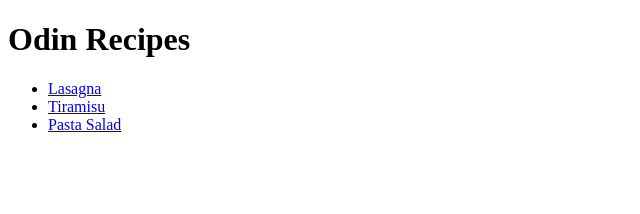
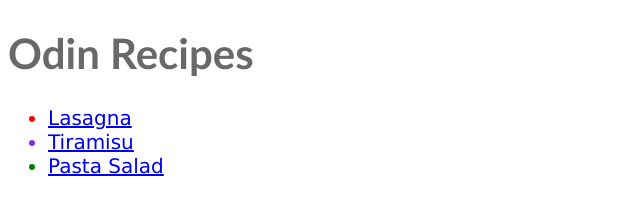
Before and after one commit to Dereniv/odin-recipes, a plain HTML site: page index.html in a window 1280 px wide. Shown: the whole page, without its empty margins (0-640 px from the left). Drawn offline with Linux system fonts and the light colour scheme.

Commit message:
Add basic styling for index.html
Modifies the title of the main page, add colored bullet list and change
some font sizes.

```diff
--- a/index.html
+++ b/index.html
@@ -3,14 +3,15 @@
 <html lang="en">
   <head>
     <meta charset="utf-8">
+    <link rel="stylesheet" href="style.css">
     <title> Odin Recipes </title>
   </head>
   <body>
     <h1>Odin Recipes</h1>
     <ul>
-        <li><a href="recipes/lasagna.html">Lasagna</a></li>
-        <li><a href="recipes/tiramisu.html">Tiramisu</a></li>
-        <li><a href="recipes/pasta_salad.html">Pasta Salad</a></li>
+        <li class="meat"><a href="recipes/lasagna.html">Lasagna</a></li>
+        <li class="dessert"><a href="recipes/tiramisu.html">Tiramisu</a></li>
+        <li class="vege"><a href="recipes/pasta_salad.html">Pasta Salad</a></li>
     </ul>
 
   </body>
--- a/style.css
+++ b/style.css
@@ -1 +1,33 @@
 /* style.css */
+
+h1 {
+    color:dimgrey;
+    font-family: 'Trebuchet MS', 'Lucida Sans Unicode', 'Lucida Grande', 'Lucida Sans', Arial, sans-serif;
+    font-size: 42px;
+    font-weight: "bold";
+    text-align: "center";
+}
+
+.list-pres {
+    font-family: 'Courier New', Courier, monospace;
+    font-family: 70 px;
+}
+
+.meat,
+.dessert,
+.vege {
+    font-family: Verdana, Geneva, Tahoma, sans-serif;
+    font-size: 20px;
+}
+
+.meat {
+    color:red;
+}
+
+.dessert {
+    color:blueviolet;
+}
+
+.vege {
+    color:green;
+}
```
